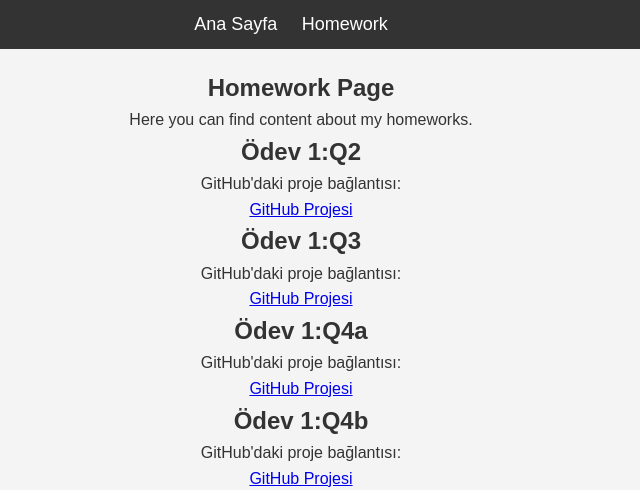
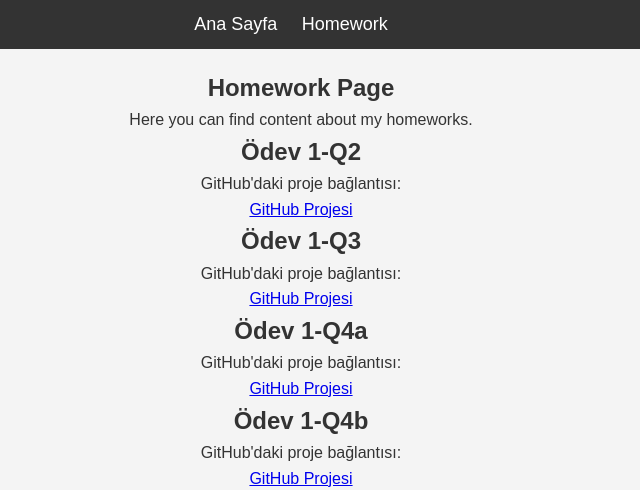
Before and after one commit to MuhamCan/homework.github.io, a plain HTML site: page homework.html in a window 1280 px wide. Shown: the top 490 px of the page, 339-979 px from the left. Drawn offline with Linux system fonts and the light colour scheme.

Commit message:
Update homework.html

```diff
--- a/homework.html
+++ b/homework.html
@@ -24,20 +24,20 @@
 
 
       <!-- Ödev İçeriği -->
-      <h2>Ödev 1:Q2</h2>
+      <h2>Ödev 1-Q2</h2>
       <p>GitHub'daki proje bağlantısı:</p>
       <a href="https://github.com/MuhamCan/muhamcan.github.io/blob/main/Homeworks/HW1-Q2.cpp" target="_blank">GitHub Projesi</a>
 
-      <h2>Ödev 1:Q3</h2>
+      <h2>Ödev 1-Q3</h2>
       <p>GitHub'daki proje bağlantısı:</p>
       <a href="https://github.com/MuhamCan/muhamcan.github.io/blob/main/Homeworks/HW1-Q3.cpp" target="_blank">GitHub Projesi</a>
 
       <!-- Diğer Ödevler -->
-      <h2>Ödev 1:Q4a</h2>
+      <h2>Ödev 1-Q4a</h2>
       <p>GitHub'daki proje bağlantısı:</p>
       <a href="https://github.com/MuhamCan/muhamcan.github.io/blob/main/Homeworks/HW1-Q4a.cpp" target="_blank">GitHub Projesi</a>
 
-      <h2>Ödev 1:Q4b</h2>
+      <h2>Ödev 1-Q4b</h2>
       <p>GitHub'daki proje bağlantısı:</p>
       <a href="https://github.com/MuhamCan/muhamcan.github.io/blob/main/Homeworks/HW1-Q4b.cpp" target="_blank">GitHub Projesi</a>
     </section>
```
